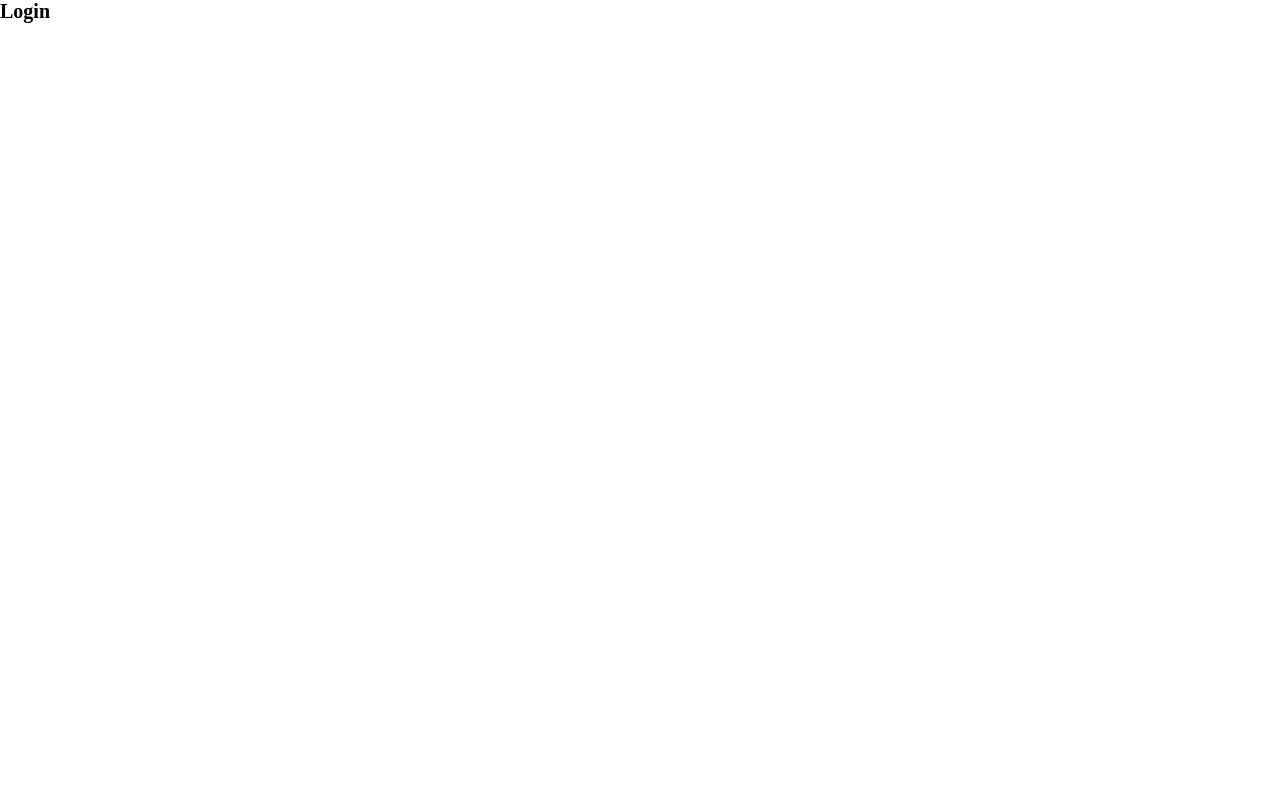
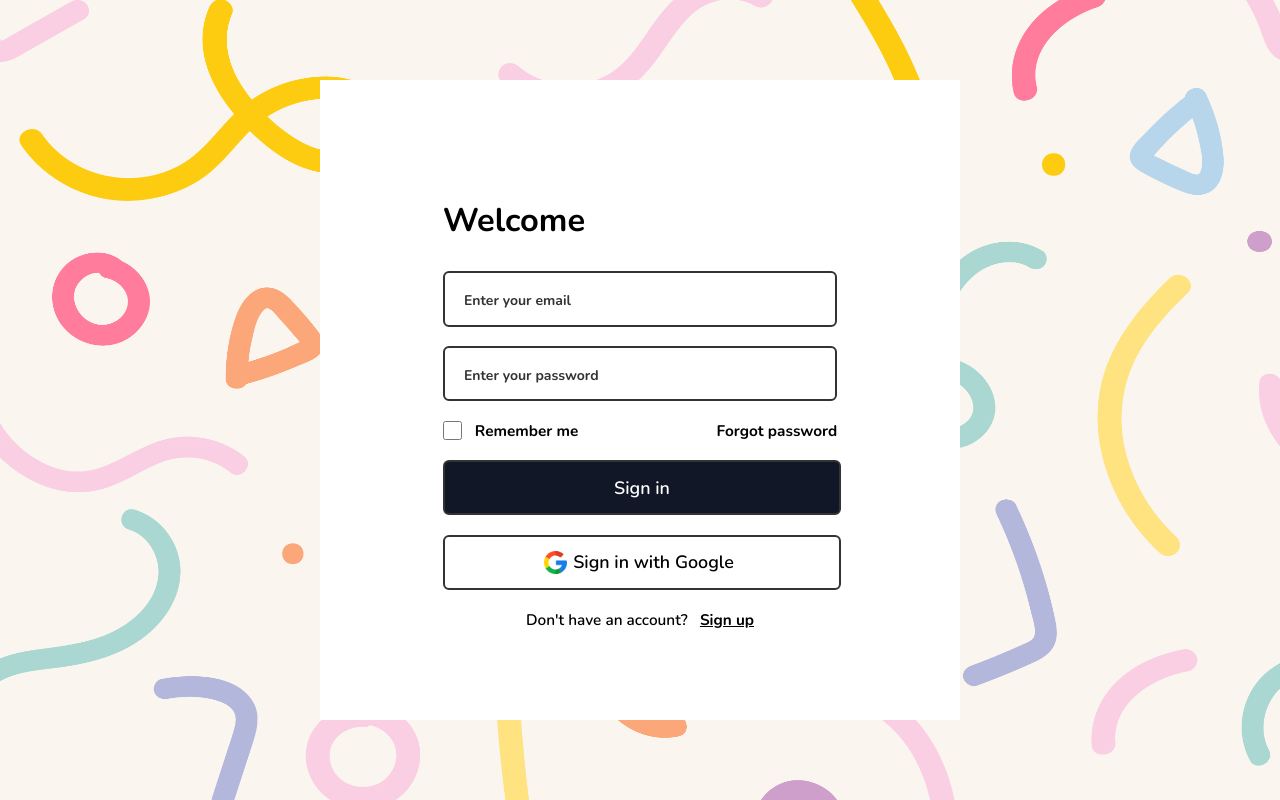
Before and after one commit to ThomasN12/habittracker, a React (Create React App) app: page /login in a window 1280 px wide. Built offline with nearby package versions, Linux system fonts and the light colour scheme; a web font is replaced by a local one.

Commit message:
add login form

```diff
--- a/public/index.html
+++ b/public/index.html
@@ -29,6 +29,7 @@
       @import url(//db.onlinewebfonts.com/c/060e116a70e3096c52db16f61aaab194?family=Sofia+Pro);
       @import url('https://fonts.googleapis.com/css2?family=Quicksand:wght@300;400;500;600;700&display=swap');
       @import url('https://fonts.googleapis.com/css2?family=Poppins:wght@100;200;300;400;500;600;700;800;900&display=swap');
+      @import url('https://fonts.googleapis.com/css2?family=Nunito:ital,wght@0,200;0,400;0,500;0,600;0,700;1,200;1,300&display=swap');
       @import url('https://fonts.googleapis.com/css2?family=Montserrat:wght@100;200;300;400;500;600;700;800;900&display=swap');
   </style>
   </head>
--- a/src/components/Login.js
+++ b/src/components/Login.js
@@ -1,6 +1,8 @@
 import React, { useState } from 'react';
 import axios from 'axios';
+import LoginForm from './LoginForm';
 import { useNavigate } from 'react-router';
+import "./LoginForm.css";
 
 const Login = (props) => {
     const [username, setUsername] = useState('');
@@ -25,21 +27,7 @@ const Login = (props) => {
     }
     return (
         <>
-            <h1>Login</h1>
-            {/* <Form onSubmit={submitHandler}>
-                <Form.Group className="mb-3" controlId="formBasicEmail">
-                    <Form.Label>Enter username</Form.Label>
-                    <Form.Control type="text" placeholder="Enter username" value={username} onChange={event => setUsername(event.target.value)} />
-                </Form.Group>
-
-                <Form.Group className="mb-3" controlId="formBasicPassword">
-                    <Form.Label>Enter password</Form.Label>
-                    <Form.Control type="password" placeholder="Password" value={password} onChange={event => setPassword(event.target.value)} />
-                </Form.Group>
-                <Button variant="primary" type="submit">
-                    Submit
-                </Button>
-            </Form> */}
+            <LoginForm></LoginForm>
         </>
     )
 }
--- /dev/null
+++ b/src/components/LoginForm.css
@@ -0,0 +1,159 @@
+*,
+*::after,
+*::before {
+  margin: 0px;
+  padding: 0px;
+  box-sizing: inherit; }
+
+  html{
+    font-size: 80%;
+      /* font-size: 62.5%; */
+      overflow: hidden;
+  }
+
+  input{
+    font-family: nunito;
+    font-size: 20px;
+  }
+
+.login__container{
+  height: 100vh;
+  display: flex;
+  justify-content: center;
+  align-items: center;
+}
+
+.login__container > img{
+  position: absolute;
+  width: 100%;
+  height: 100vh;
+}
+
+::placeholder{
+  font-family: nunito;
+  color: #333;
+  font-weight: 700;
+  font-size: 14px;
+}
+
+.login__form{
+  width: 50rem;
+  height: 50rem;
+  background-color: white;
+  position: relative;
+  z-index: 10;
+  font-family: nunito;
+  display: flex;
+  align-items: center;
+  justify-content: center;
+}
+/* .login__block{
+  background-color: antiquewhite;
+} */
+.login__welcome{
+  font-size: 1.7rem;
+  margin: 2.2rem 0;
+  font-weight: 600;
+}
+.login__account input{
+  height: 4rem;
+  width: 29rem;
+  border-radius: 6px;
+  border: 2px solid #333;
+  margin-bottom: 1.5rem;
+  padding-left: 1.5rem;
+}
+
+.login__password input{
+  height: 4rem;
+  width: 29rem;
+  border-radius: 6px;
+  border: 2px solid #333;
+  margin-bottom: 1.5rem;
+  padding-left: 1.5rem;
+}
+.login__utilities{
+  display: flex;
+  justify-content: space-between;
+  margin-bottom: 1.5rem;
+}
+.login__rememberme{
+  font-weight: 700;
+  display: flex;
+  align-items: center;
+}
+
+.login__rememberme label{
+  font-size: 1.2rem;
+}
+
+.login__rememberme input{
+  width: 1.5rem;
+  height: 1.5rem;
+  border: 2px solid #333;
+  border-radius: 7px;
+  margin-right: 1rem;
+}
+
+.login__forgot{
+  font-size: 1.2rem;
+  font-weight: 700;
+}
+
+.login__forgot a{
+  text-decoration: none;
+  color: black;
+}
+
+.login__signin--btn{
+  width: 100%;
+  background-color: #111727;
+  color: white;
+  display: flex;
+  align-items: center;
+  justify-content: center;
+  font-size: 1.4rem;
+  height: 4rem;
+  border-radius: 6px;
+  border: 2px solid #333;
+  font-weight: 600;
+  margin-bottom: 1.5rem;
+}
+
+.login__google--btn{
+  width: 100%;
+  background-color: white;
+  color: black;
+  display: flex;
+  align-items: center;
+  justify-content: center;
+  font-size: 1.4rem;
+  height: 4rem;
+  border-radius: 6px;
+  border: 2px solid #333;
+  font-weight: 600;
+  margin-bottom: 1.5rem;
+}
+.login__google--btn> span > img{
+  width: 1.8rem;
+  height: 1.8rem;
+}
+.login__google--btn> span{
+  display: flex;
+  align-items: center;
+  margin-right: 0.5rem;
+}
+/* .login__google--btn> img{
+  max-width: 100%;
+} */
+.login__signup{
+  display: flex;
+  font-size: 1.2rem;
+  font-weight: 600;
+  justify-content: center;
+}
+
+.login__signup a{
+  color:black;
+  font-weight: 700;
+}
--- /dev/null
+++ b/src/components/LoginForm.js
@@ -0,0 +1,50 @@
+import background from "../img/formbg2.jpg";
+import google from "../img/google.png"
+
+
+const LoginForm = () => {
+    return (
+        <div className="login__container">
+        <img src={background} alt=""/>
+        <div className="login__form">
+            <div className="login__block">
+                <div className="login__welcome">
+                    <h2>Welcome</h2>
+                </div>
+                <div className="login__account">
+                    <input type="text" placeholder="Enter your email"/>
+                </div>
+                <div className="login__password">
+                    <input type="password" placeholder="Enter your password"/>
+                </div>
+                <div className="login__utilities">
+                    <div className="login__rememberme">
+                        <input type="checkbox" id="remember"/>
+                        <label>Remember me</label>
+                    </div>
+                    <div className="login__forgot">
+                        <a href="#">Forgot password</a>
+                    </div>
+                </div>
+                <div className="login__signin">
+                    <div className="login__signin--btn">
+                        <span>Sign in</span>
+                    </div>
+                </div>
+                <div className="login__google">
+                    <div className="login__google--btn">
+                        <span><img src={google} alt=""/></span>
+                        <span>Sign in with Google</span>
+                    </div>
+                </div>
+                <div className="login__signup">
+                    <span>Don't have an account? &nbsp;&nbsp;</span>
+                    <a href="#"> Sign up</a>
+                </div>
+            </div>
+        </div>
+    </div>
+    )
+}
+
+export default LoginForm
```
Also changed, not shown: src/img/formbg2.jpg (added), src/img/google.png (added).
